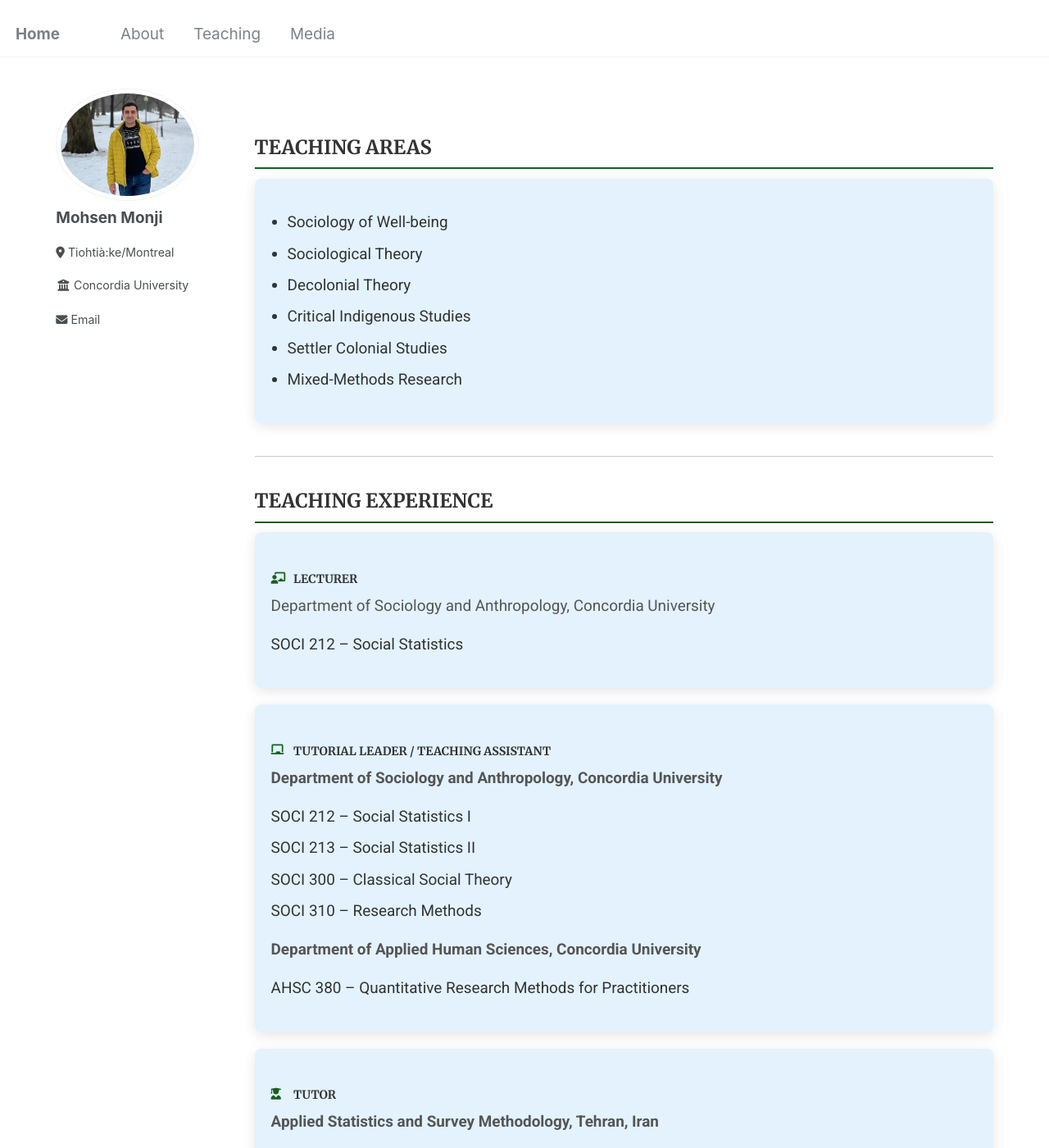
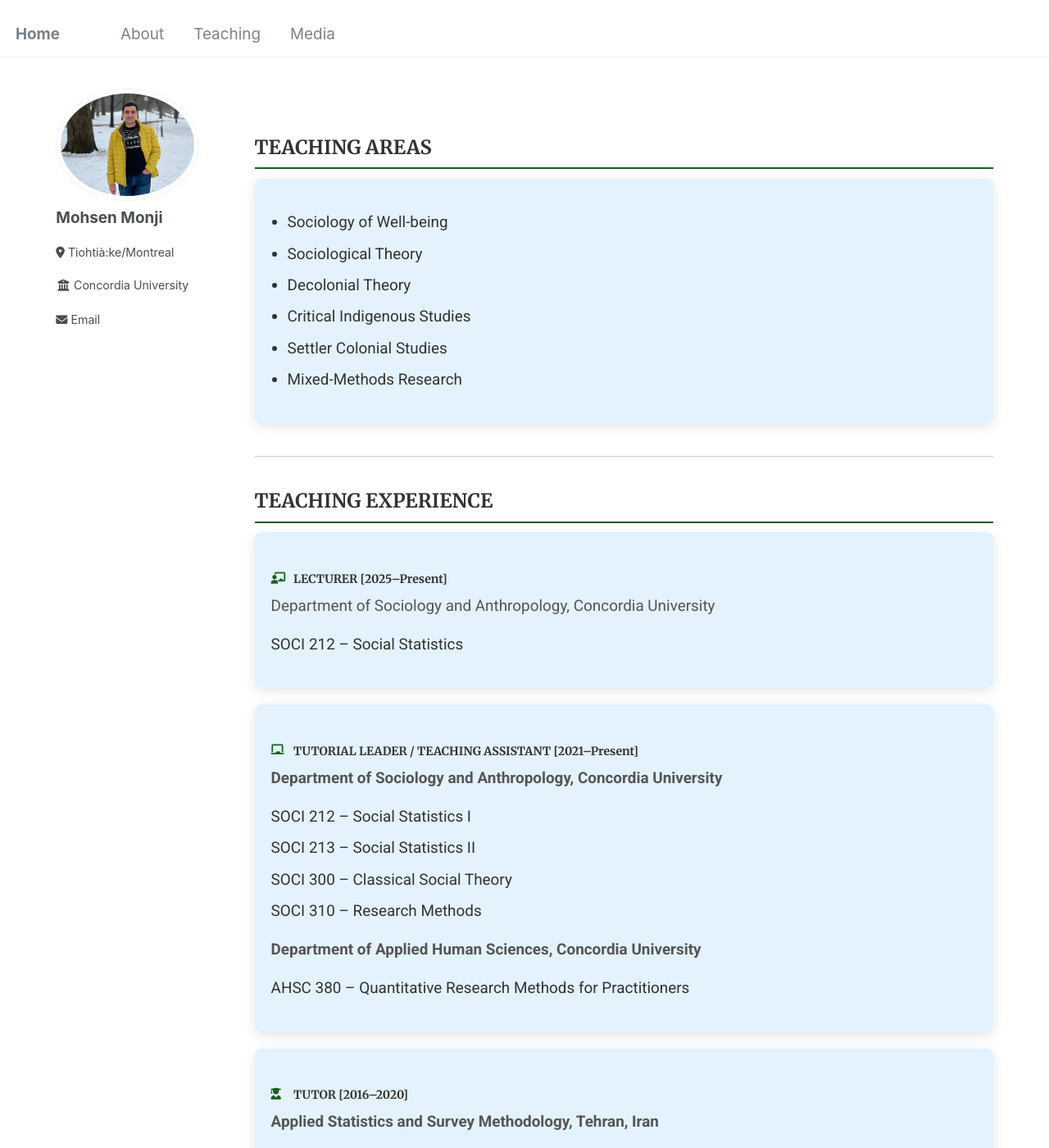
Before and after one commit to Mohsnmonji/mohsnmonji.github.io, a Jekyll site: the page built from _pages/teaching.md, in a window 1280 px wide and 1400 px high. Shown: the whole window at 82% size. Built offline with Jekyll 4.4.1, drawn with Linux system fonts in a browser that asks for light colours.

Commit message:
Update teaching.md

```diff
--- a/_pages/teaching.md
+++ b/_pages/teaching.md
@@ -81,7 +81,7 @@ author_profile: true
   <h2>TEACHING EXPERIENCE</h2>
 
   <div class="teaching-card">
-    <h4><i class="fas fa-chalkboard-teacher icon"></i> LECTURER</h4>
+    <h4><i class="fas fa-chalkboard-teacher icon"></i> LECTURER [2025–Present]</h4>
     <p>Department of Sociology and Anthropology, Concordia University</p>
     <ul>
       <li>SOCI 212 – Social Statistics</li>
@@ -89,7 +89,7 @@ author_profile: true
   </div>
 
   <div class="teaching-card">
-    <h4><i class="fas fa-chalkboard icon"></i> TUTORIAL LEADER / TEACHING ASSISTANT</h4>
+    <h4><i class="fas fa-chalkboard icon"></i> TUTORIAL LEADER / TEACHING ASSISTANT [2021–Present]</h4>
     <p><strong>Department of Sociology and Anthropology, Concordia University</strong></p>
     <ul>
       <li>SOCI 212 – Social Statistics I</li>
@@ -97,14 +97,15 @@ author_profile: true
       <li>SOCI 300 – Classical Social Theory</li>
       <li>SOCI 310 – Research Methods</li>
     </ul>
-    <p><strong>Department of Applied Human Sciences, Concordia University</strong></p>
+
+   <p><strong>Department of Applied Human Sciences, Concordia University</strong></p>
     <ul>
       <li>AHSC 380 – Quantitative Research Methods for Practitioners</li>
     </ul>
   </div>
 
   <div class="teaching-card">
-    <h4><i class="fas fa-user-graduate icon"></i> TUTOR</h4>
+    <h4><i class="fas fa-user-graduate icon"></i> TUTOR [2016–2020]</h4>
     <p><strong>Applied Statistics and Survey Methodology, Tehran, Iran</strong></p>
     <ul>
       <li>Quantitative Research Methods and Applied Social Statistics</li>
```
